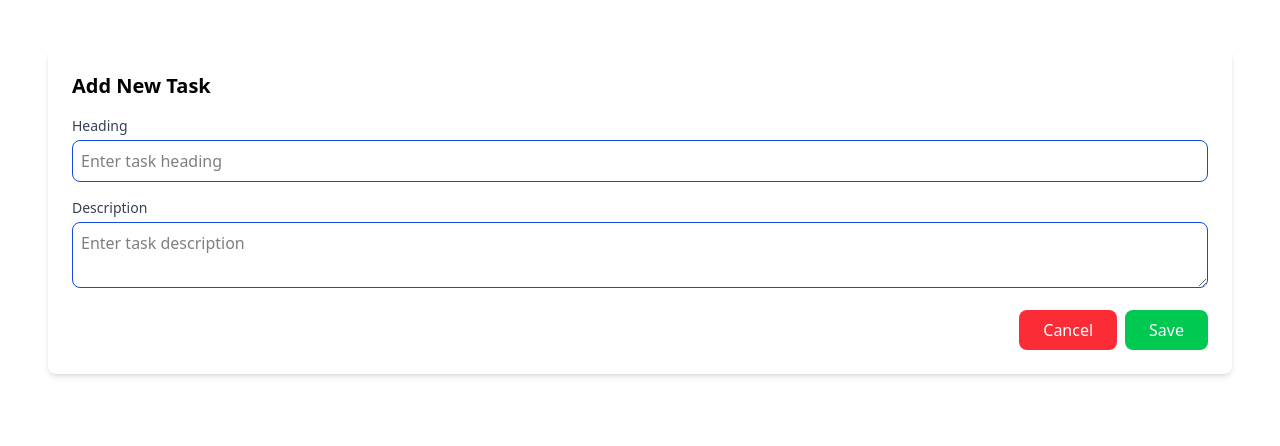
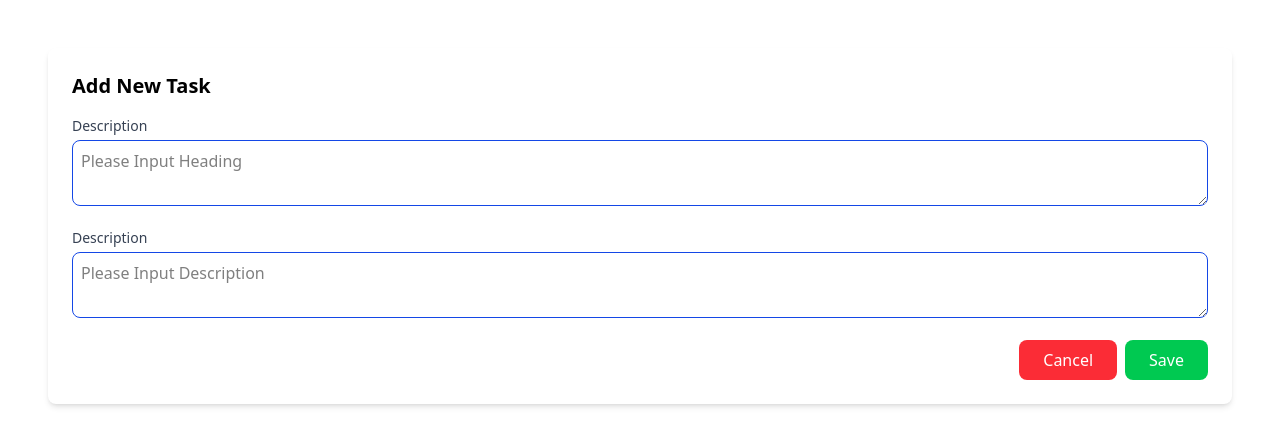
Before and after one commit to Reynadi531/web_5_react_with_firebase, a React (Vite) app: page /add in a window 1280 px wide. Shown: the top 446 px of the page. Built offline with nearby package versions, Linux system fonts and the light colour scheme.

Commit message:
Fix - ListCard and AddList

```diff
--- /dev/null
+++ b/src/components/Input/index.jsx
@@ -0,0 +1,25 @@
+import PropTypes from "prop-types";
+
+export const TaskInput = ({ name, placeholder, value, onChange }) => {
+  return (
+    <div className="mb-4">
+      <label className="block text-sm font-medium text-gray-700">
+        Description
+      </label>
+      <textarea
+        name={name}
+        value={value}
+        onChange={onChange}
+        className="mt-1 w-full rounded-lg border border-blue-700 p-2"
+        placeholder={placeholder}
+      />
+    </div>
+  );
+};
+
+TaskInput.propTypes = {
+  value: PropTypes.string.isRequired,
+  placeholder: PropTypes.string.isRequired,
+  name: PropTypes.string.isRequired,
+  onChange: PropTypes.func.isRequired,
+};
--- a/src/components/ListCard/index.jsx
+++ b/src/components/ListCard/index.jsx
@@ -1,6 +1,6 @@
 import PropTypes from "prop-types";
 
-export const ListCard = ({ heading, description, createdAt, onDelete }) => {
+export const ListCard = ({ id, heading, description, createdAt, onDelete }) => {
   return (
     <div className="h-full w-full rounded-lg bg-white shadow-lg">
       <div className="p-4">
@@ -19,7 +19,9 @@ export const ListCard = ({ heading, description, createdAt, onDelete }) => {
               Edit
             </button>
             <button
-              onClick={onDelete}
+              onClick={() => {
+                onDelete(id);
+              }}
               className="rounded-lg bg-red-500 px-4 py-2 text-white"
             >
               Delete
@@ -32,6 +34,7 @@ export const ListCard = ({ heading, description, createdAt, onDelete }) => {
 };
 
 ListCard.propTypes = {
+  id: PropTypes.number.isRequired,
   heading: PropTypes.string.isRequired,
   description: PropTypes.string.isRequired,
   createdAt: PropTypes.number.isRequired,
--- a/src/pages/AddList/index.jsx
+++ b/src/pages/AddList/index.jsx
@@ -1,5 +1,6 @@
 import { useState } from "react";
 import { useNavigate } from "react-router-dom";
+import { TaskInput } from "../../components/Input";
 
 export const AddTodoList = () => {
   const navigate = useNavigate();
@@ -52,34 +53,19 @@ export const AddTodoList = () => {
       <h2 className="mb-4 text-xl font-semibold">Add New Task</h2>
       <form onSubmit={handleSubmit}>
         {/* Heading Input */}
-        <div className="mb-4">
-          <label className="block text-sm font-medium text-gray-700">
-            Heading
-          </label>
-          <input
-            type="text"
-            name="heading"
+        <TaskInput
+          name={"heading"}
           value={task.heading}
           onChange={handleInputChange}
-            className="mt-1 w-full rounded-lg border border-blue-700 p-2"
-            placeholder="Enter task heading"
+          placeholder={"Please Input Heading"}
         />
-        </div>
-
         {/* Description Input */}
-        <div className="mb-4">
-          <label className="block text-sm font-medium text-gray-700">
-            Description
-          </label>
-          <textarea
-            name="description"
+        <TaskInput
+          name={"description"}
           value={task.description}
           onChange={handleInputChange}
-            className="mt-1 w-full rounded-lg border border-blue-700 p-2"
-            placeholder="Enter task description"
+          placeholder={"Please Input Description"}
         />
-        </div>
-
         {/* Buttons */}
         <div className="flex justify-end gap-2">
           <button
--- a/src/pages/TodoList/index.jsx
+++ b/src/pages/TodoList/index.jsx
@@ -15,9 +15,10 @@ export const TodoList = () => {
   }, []);
 
   const handleDelete = (id) => {
-    const updateList = list.filter((list) => list.id == id);
-    setList(updateList);
-    localStorage.setItem("tasks", JSON.stringify(updateList));
+    const updatedList = list.filter((item) => item.id !== id);
+    console.log(updatedList);
+    setList(updatedList);
+    localStorage.setItem("tasks", JSON.stringify(updatedList));
   };
 
   return (
```
Lines whose indentation alone changed are shown as unchanged.
